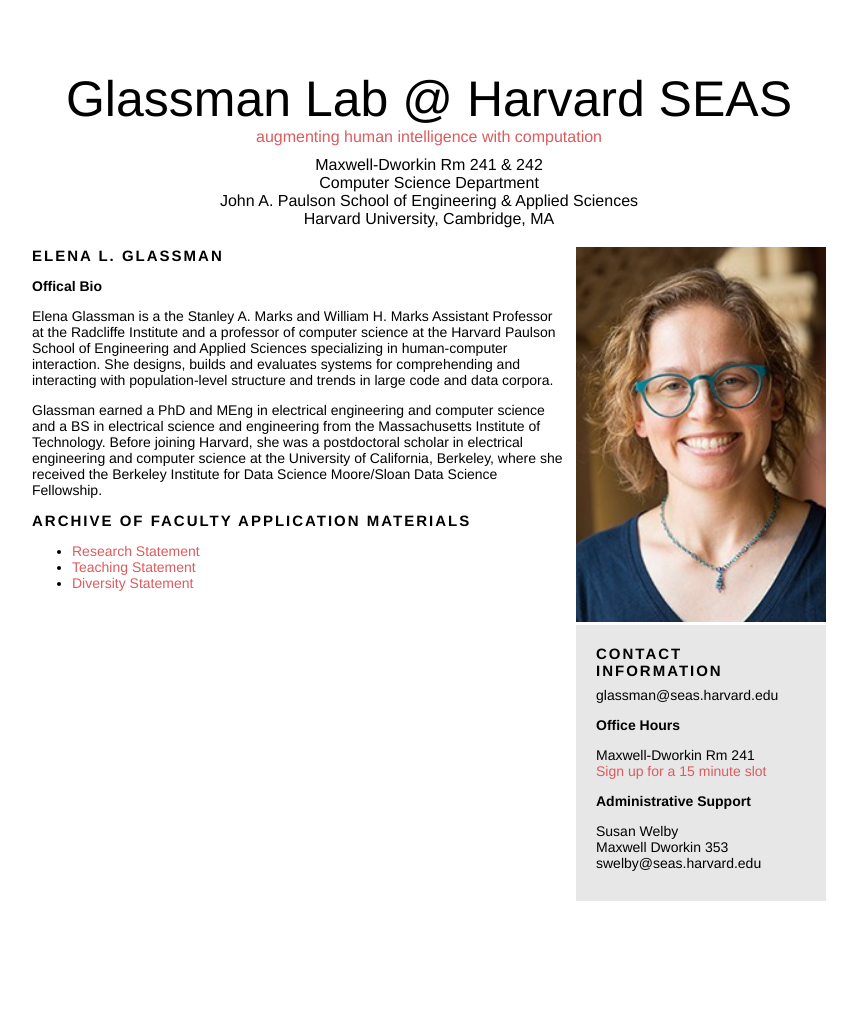
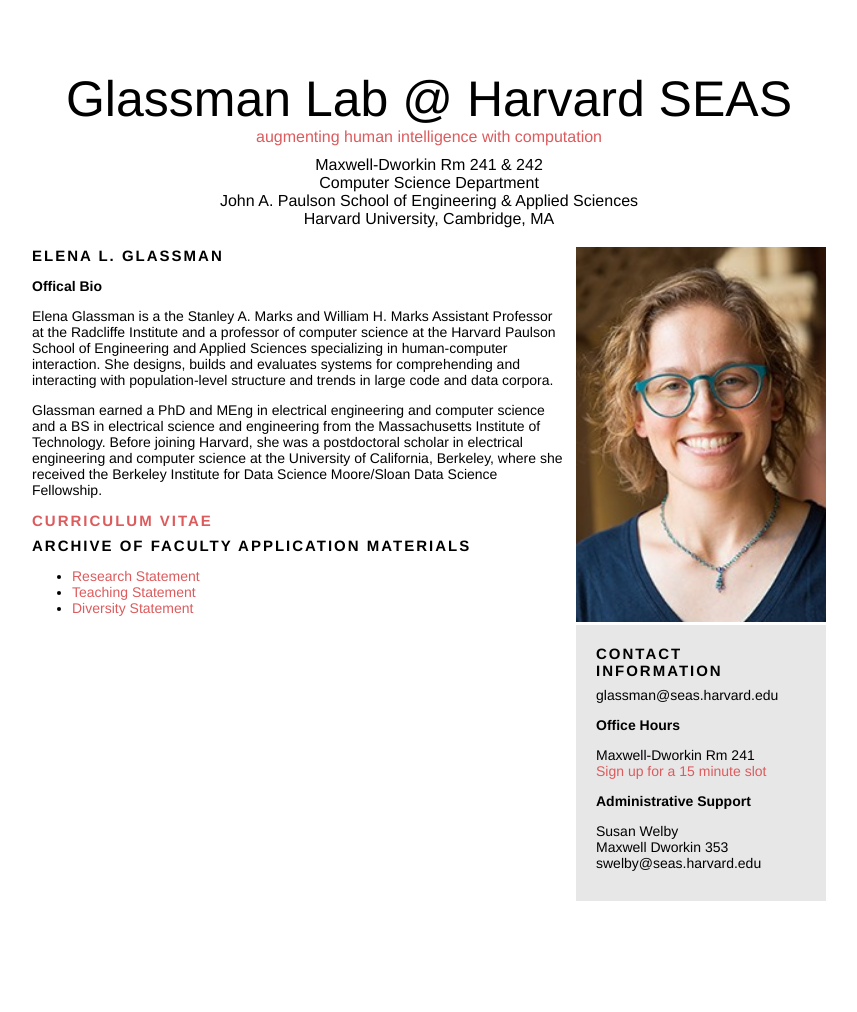
Before and after one commit to eglassman/eglassman.github.io, a Jekyll site: the page built from glassman.html, in a window 1280 px wide. Shown: the whole page, without its empty margins (211-1068 px from the left). Built offline with Jekyll 4.4.1, drawn with Linux system fonts in a browser that asks for light colours.

Commit message:
added link to new CV

```diff
--- a/glassman.html
+++ b/glassman.html
@@ -18,6 +18,10 @@
 <p>
 Glassman earned a PhD and MEng in electrical engineering and computer science and a BS in electrical science and engineering from the Massachusetts Institute of Technology. Before joining Harvard, she was a postdoctoral scholar in electrical engineering and computer science at the University of California, Berkeley, where she received the Berkeley Institute for Data Science Moore/Sloan Data Science Fellowship.
 </p>
+
+<div class="header lead top-padding">
+  <a href="Academic_CV.pdf">Curriculum Vitae</a>
+</div>
 
 <div class="header lead top-padding">
   Archive of Faculty Application Materials
```
